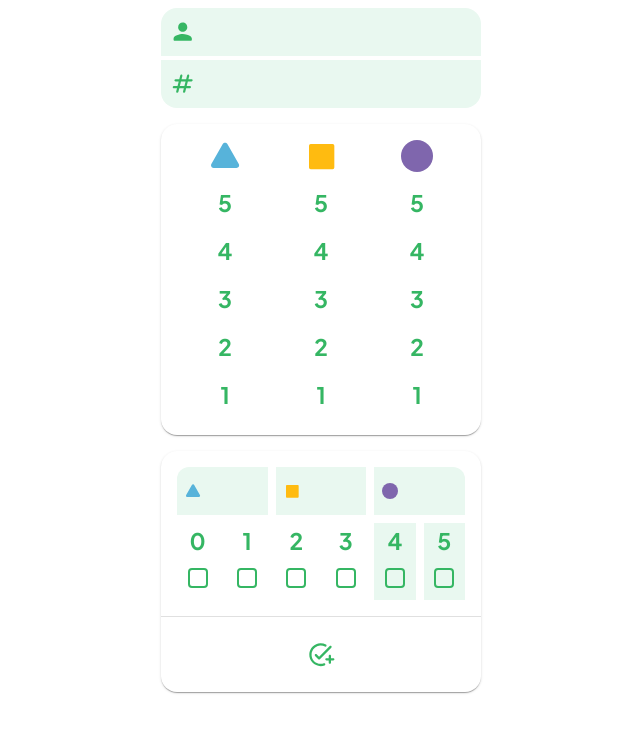
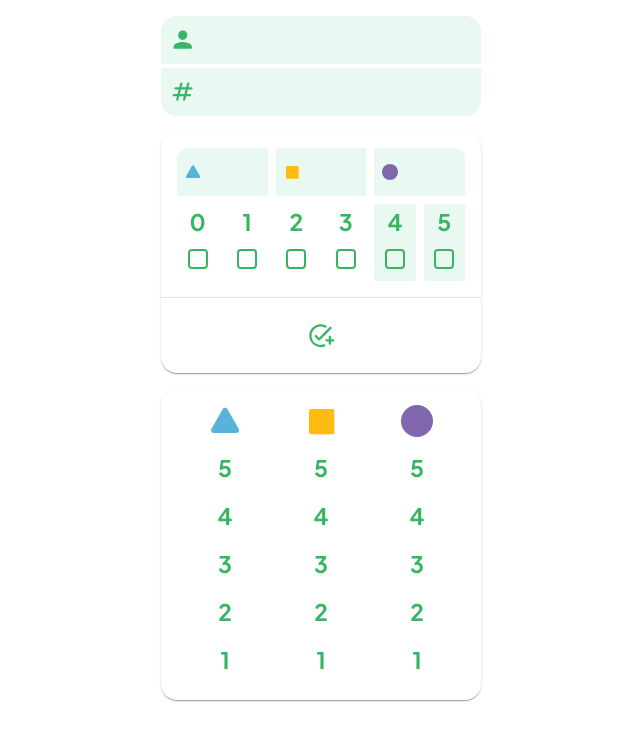
Before and after one commit to zyle87/turing-machine-interactive-sheet, a React (Create React App) app: page / in a window 1280 px wide. Shown: the top 740 px of the page, without its empty margins (319-959 px from the left). Built offline with nearby package versions, Linux system fonts and the light colour scheme.

Commit message:
update margin from root

```diff
--- a/src/views/Root.tsx
+++ b/src/views/Root.tsx
@@ -13,10 +13,10 @@ const Root: FC = () => {
   return (
     <ThemeProvider theme={theme}>
       <CssBaseline />
-      <Box sx={{ margin: '8px auto', width: 320 }}>
+      <Box sx={{ margin: theme.spacing(2, 'auto'), width: 320 }}>
         <Registration />
+        <Composition />
         <Hypothesis />
-        <Composition />
       </Box>
     </ThemeProvider>
   )
```
